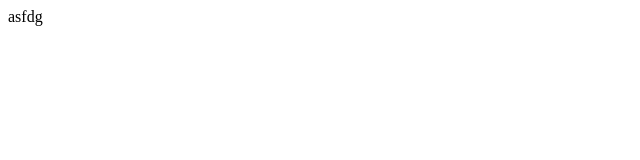
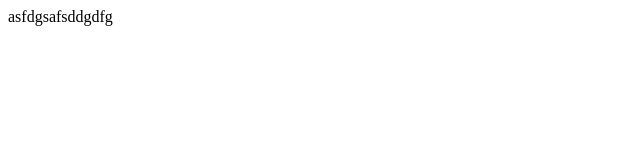
Before and after one commit to fonce21/4lab, a plain HTML site: page glob.html in a window 1280 px wide. Shown: the whole page, without its empty margins (0-640 px from the left). Drawn offline with Linux system fonts and the light colour scheme.

Commit message:
glob_comm1

```diff
--- a/glob.html
+++ b/glob.html
@@ -1,2 +1,2 @@
-<html>asfdg
+<html>asfdgsafsddgdfg
 </html>
```
